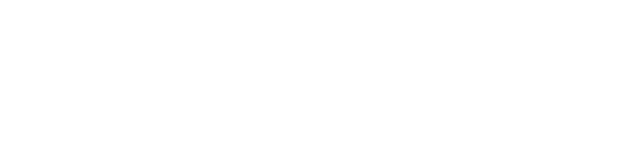
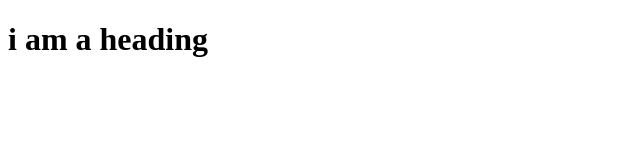
Before and after one commit to KaruneshPal/crap-portfolio, a plain HTML site: page index.html in a window 1280 px wide. Shown: the whole page, without its empty margins (0-640 px from the left). Drawn offline with Linux system fonts and the light colour scheme.

Commit message:
added changes in index.html file

```diff
--- a/index.html
+++ b/index.html
@@ -5,6 +5,6 @@
     <title>crap portfolio ok</title>
   </head>
   <body>
-
+ <h1> i am a heading </>
   </body>
 </html>
```
